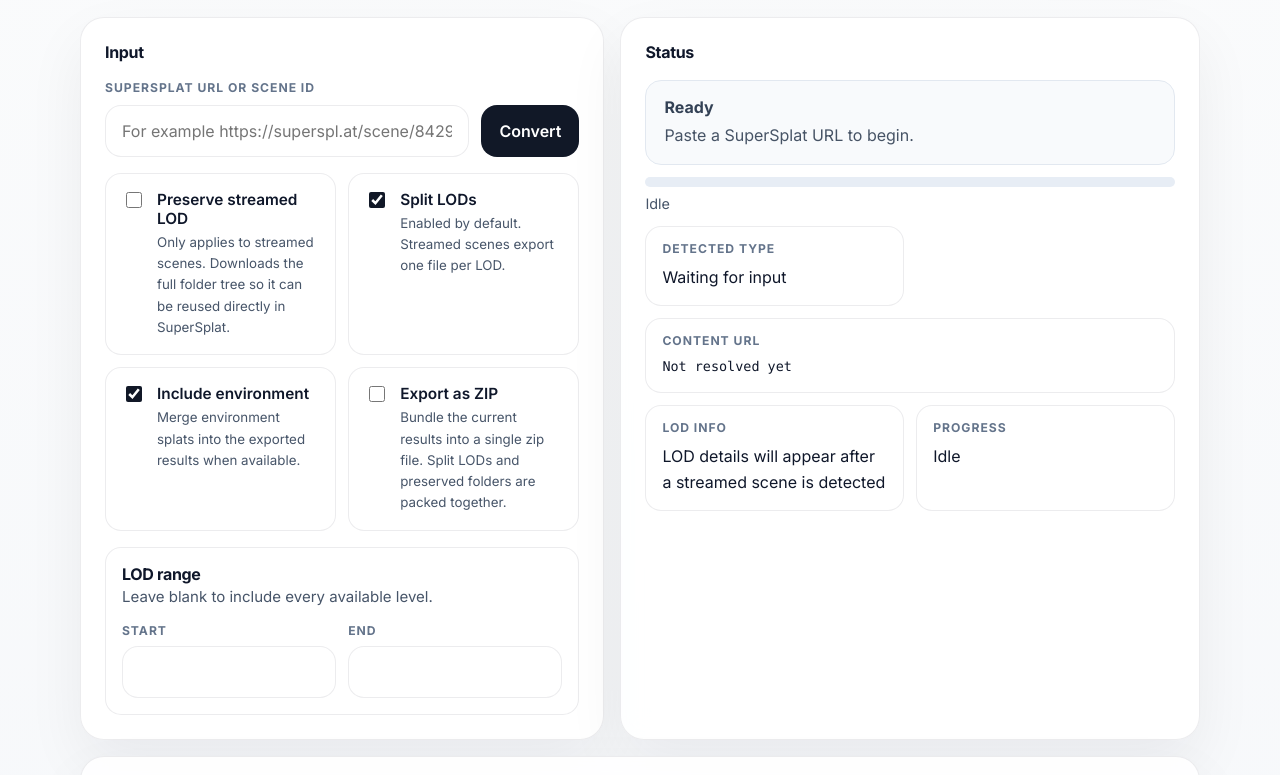
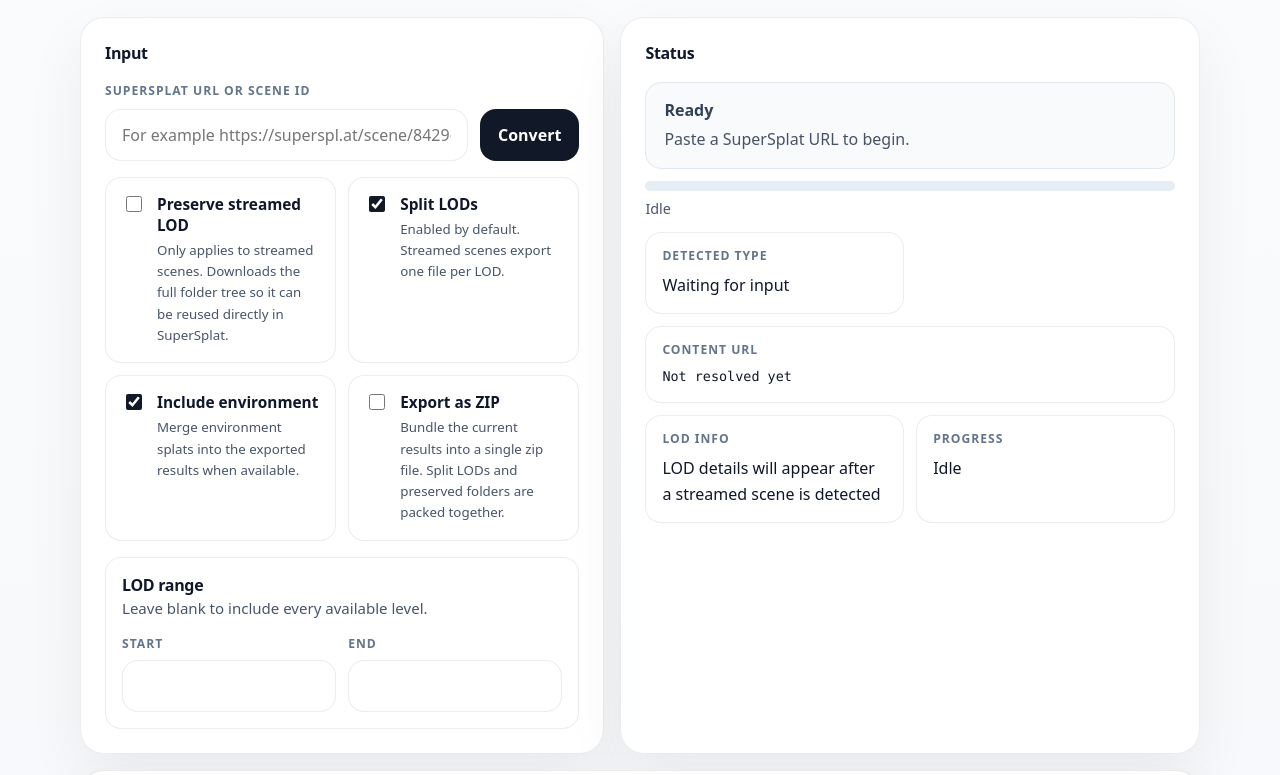
Before and after one commit to 325715/supersplat_ply_download, a website built with Vite: page index.html in a window 1280 px wide. Shown: the part 102-877 px from the top of the page. Built offline with nearby package versions, Linux system fonts and the light colour scheme.

Commit message:
fix: remove external Google Fonts links and use system fonts to speed up page loading in China

```diff
--- a/index.html
+++ b/index.html
@@ -4,9 +4,7 @@
     <meta charset="UTF-8" />
     <meta name="viewport" content="width=device-width, initial-scale=1.0" />
     <title>SuperSplat PLY Download</title>
-    <link rel="preconnect" href="https://fonts.googleapis.com" />
-    <link rel="preconnect" href="https://fonts.gstatic.com" crossorigin />
-    <link href="https://fonts.googleapis.com/css2?family=Inter:wght@400;500;600;700;800&family=Noto+Sans+SC:wght@400;500;700;800&display=swap" rel="stylesheet" />
+
   </head>
   <body>
     <div id="app" class="app-shell">
--- a/src/styles.css
+++ b/src/styles.css
@@ -24,7 +24,7 @@
   --shadow: 0 24px 60px rgba(15, 23, 42, 0.06);
   --radius-lg: 24px;
   --radius-md: 16px;
-  --sans: "Inter", "Noto Sans SC", system-ui, sans-serif;
+  --sans: system-ui, -apple-system, BlinkMacSystemFont, "Segoe UI", Roboto, "Helvetica Neue", Arial, "PingFang SC", "Microsoft YaHei", "Source Han Sans SC", sans-serif;
   --mono: "SFMono-Regular", "JetBrains Mono", Consolas, monospace;
 }
 
```
